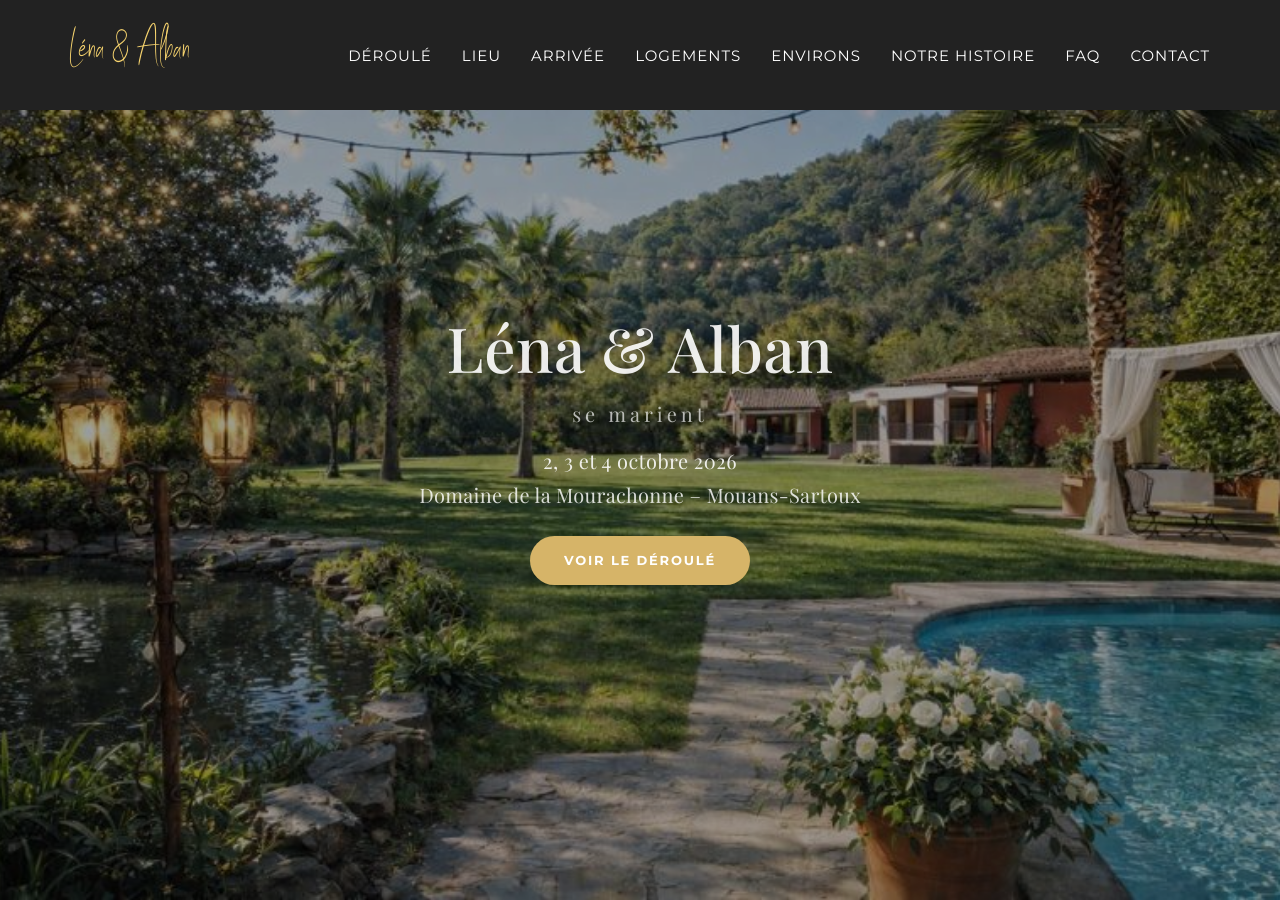
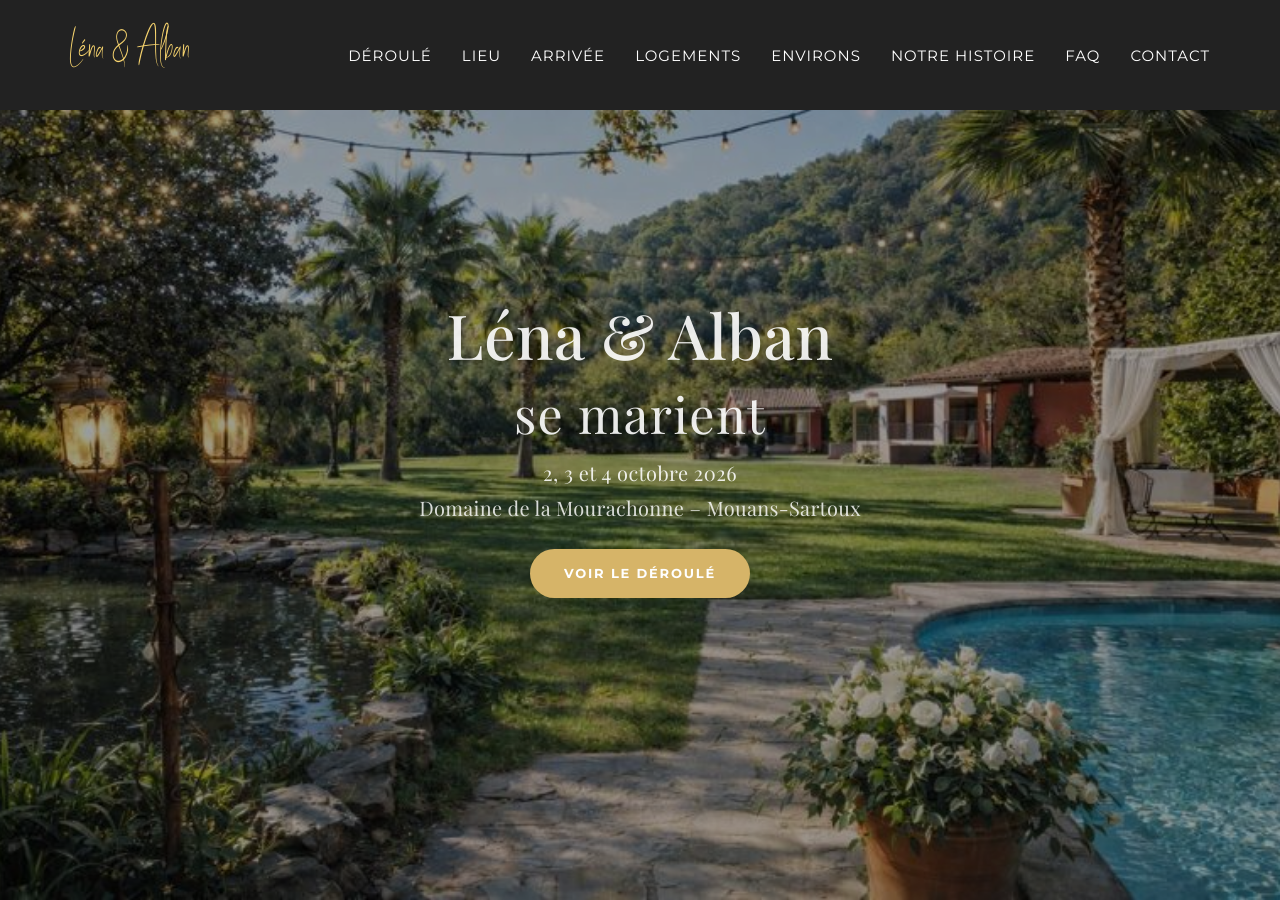
Before and after one commit to LenaAlban/lena-alban-wedding, a Jekyll site: the page built from _fr_pages/index.html, in a window 1280 px wide and 900 px high. Built offline with Jekyll 4.4.1, drawn with Linux system fonts in a browser that asks for light colours; some web fonts are replaced.

Commit message:
Update agency.css

```diff
--- a/_includes/css/agency.css
+++ b/_includes/css/agency.css
@@ -962,10 +962,10 @@ header.hero-header .hero-names{
 /* sous titre */
 .hero-subtitle{
     font-family: "Playfair Display", serif;
-  letter-spacing: 4px;
-  font-size: 20px; /* aulieude13 */
+  letter-spacing: 1.3px;
+  font-size: 50px; /* aulieude13 */
     color: rgba(255,255,255,0.9);  /* un poil moins blanc */
-  opacity: 0.75;
+    line-height: 1.08;
   margin-bottom: 18px;
 }
 
```
